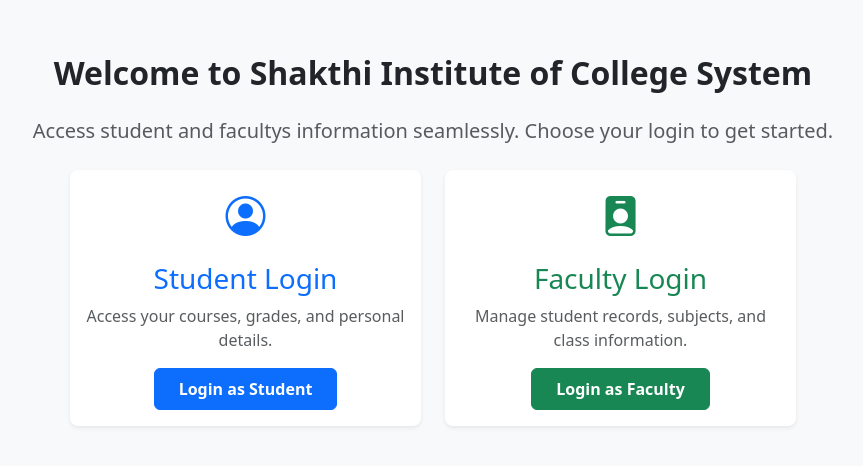
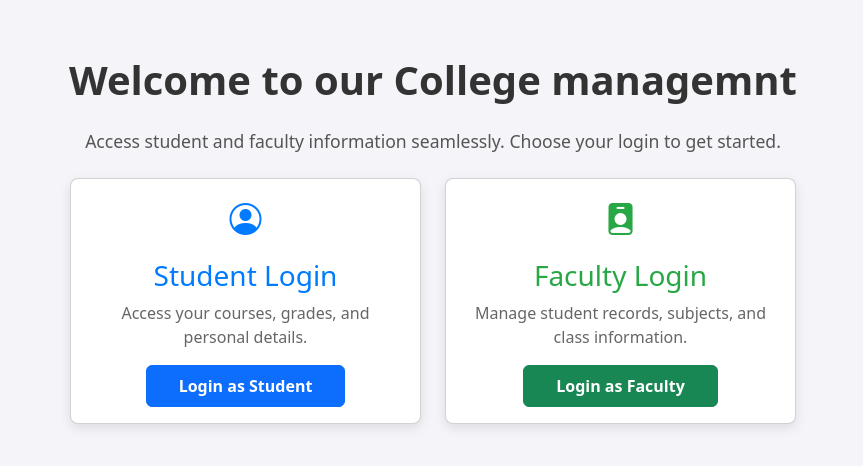
Before and after one commit to shakthi2230/Collegemanagement-FrontendApp, a React (Create React App) app: page / in a window 1280 px wide. Shown: the part 148-614 px from the top of the page, without its empty margins (207-1070 px from the left). Built offline with nearby package versions, Linux system fonts and the light colour scheme.

Commit message:
dashboard fixed

```diff
--- a/src/pages/Faculty/FacultyLogin.js
+++ b/src/pages/Faculty/FacultyLogin.js
@@ -24,7 +24,7 @@ const Login = () => {
     };
 
     return (
-        <Container className="d-flex justify-content-center align-items-center min-vh-100 bg-light">
+        <Container className="d-flex justify-content-center align-items-center min-vh-100 ">
             <div className="w-100" style={{ maxWidth: '400px' }}>
                 <div
                     className="bg-white p-4 rounded-3 shadow"
--- a/src/pages/Home.js
+++ b/src/pages/Home.js
@@ -4,38 +4,79 @@ import 'bootstrap-icons/font/bootstrap-icons.css';
 
 const Home = () => {
   return (
-    <div className="bg-light min-vh-100 d-flex justify-content-center align-items-center p-4">
-      <Container fluid className="text-center" style={{ maxWidth: '900px' }}>
-        <h1 className="fw-bold fs-2 text-dark mb-4">
-          Welcome to Shakthi Institute of College System
+    <div
+      style={{
+        backgroundColor: '#f4f4f9',
+        minHeight: '100vh',
+        display: 'flex',
+        justifyContent: 'center',
+        alignItems: 'center',
+        padding: '2rem',
+      }}
+    >
+      <Container fluid   className="text-center " style={{ maxWidth: '900px' }}>
+
+        <h1 style={{ fontWeight: '600', fontSize: '2.5rem', color: '#333', marginBottom: '1.5rem' }}>
+          Welcome to our College managemnt
         </h1>
-        <p className="fs-5 text-muted">
-          Access student and facultys information seamlessly. Choose your login to get started.
+        <p style={{ fontSize: '1.1rem', color: '#555' }}>
+          Access student and faculty information seamlessly. Choose your login to get started.
         </p>
+
 
         <Row className="mt-4 justify-content-center">
 
           <Col lg={5} md={6} sm={8} xs={12} className="mb-4">
-            <Card className="shadow-sm border-0 rounded-3">
+            <Card
+              style={{
+                backgroundColor: '#ffffff',
+                borderRadius: '8px',
+                boxShadow: '0 4px 12px rgba(0, 0, 0, 0.1)',
+                transition: 'transform 0.3s ease-in-out',
+              }}
+              onMouseEnter={(e) => {
+                e.currentTarget.style.transform = 'translateY(-5px)';
+                e.currentTarget.style.boxShadow = '0 6px 16px rgba(0, 0, 0, 0.15)';
+              }}
+              onMouseLeave={(e) => {
+                e.currentTarget.style.transform = 'translateY(0)';
+                e.currentTarget.style.boxShadow = '0 4px 12px rgba(0, 0, 0, 0.1)';
+              }}
+            >
               <Card.Body className="text-center">
-                <i className="bi bi-person-circle fs-1 text-primary"></i>
-                <h3 className="fw-medium text-primary mt-3">Student Login</h3>
-                <p className="text-muted">Access your courses, grades, and personal details.</p>
-                <Button href="/student-login" variant="primary" className="fw-bold py-2 px-4">
+                <i className="bi bi-person-circle" style={{ fontSize: '2rem', color: '#007bff' }}></i>
+                <h3 style={{ fontWeight: '500', color: '#007bff', marginTop: '1rem' }}>Student Login</h3>
+                <p style={{ color: '#666' }}>Access your courses, grades, and personal details.</p>
+                <Button href="/student-login" variant="primary" style={{ fontWeight: 'bold', padding: '0.5rem 2rem' }}>
                   Login as Student
                 </Button>
               </Card.Body>
             </Card>
           </Col>
 
+          <Col lg={5} md={6} sm={8} xs={12} className="mb-4">
 
-          <Col lg={5} md={6} sm={8} xs={12} className="mb-4">
-            <Card className="shadow-sm border-0 rounded-3">
+            <Card
+              style={{
+                backgroundColor: '#ffffff',
+                borderRadius: '8px',
+                boxShadow: '0 4px 12px rgba(0, 0, 0, 0.1)',
+                transition: 'transform 0.3s ease-in-out',
+              }}
+              onMouseEnter={(e) => {
+                e.currentTarget.style.transform = 'translateY(-5px)';
+                e.currentTarget.style.boxShadow = '0 6px 16px rgba(0, 0, 0, 0.15)';
+              }}
+              onMouseLeave={(e) => {
+                e.currentTarget.style.transform = 'translateY(0)';
+                e.currentTarget.style.boxShadow = '0 4px 12px rgba(0, 0, 0, 0.1)';
+              }}
+            >
               <Card.Body className="text-center">
-                <i className="bi bi-person-badge-fill fs-1 text-success"></i>
-                <h3 className="fw-medium text-success mt-3">Faculty Login</h3>
-                <p className="text-muted">Manage student records, subjects, and class information.</p>
-                <Button href="/faculty-login" variant="success" className="fw-bold py-2 px-4">
+                <i className="bi bi-person-badge-fill" style={{ fontSize: '2rem', color: '#28a745' }}></i>
+                <h3 style={{ fontWeight: '500', color: '#28a745', marginTop: '1rem' }}>Faculty Login</h3>
+                <p style={{ color: '#666' }}>Manage student records, subjects, and class information.</p>
+                <Button href="/faculty-login" variant="success" style={{ fontWeight: 'bold', padding: '0.5rem 2rem' }}>
                   Login as Faculty
                 </Button>
               </Card.Body>
```
Also changed, not shown: src/images/homebg.jpg (added), src/pages/Homepage.js (renamed from src/pages/Homepage.jsx).
